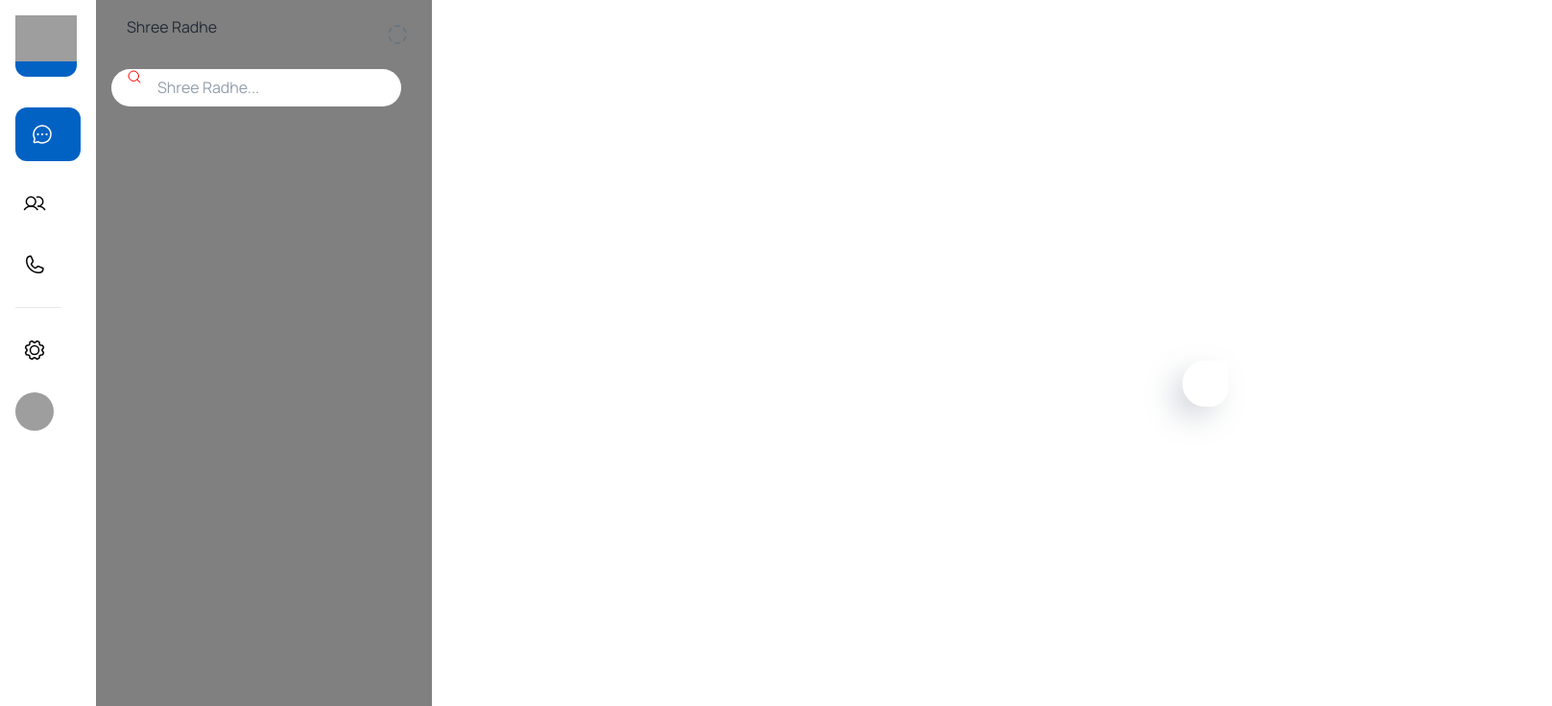
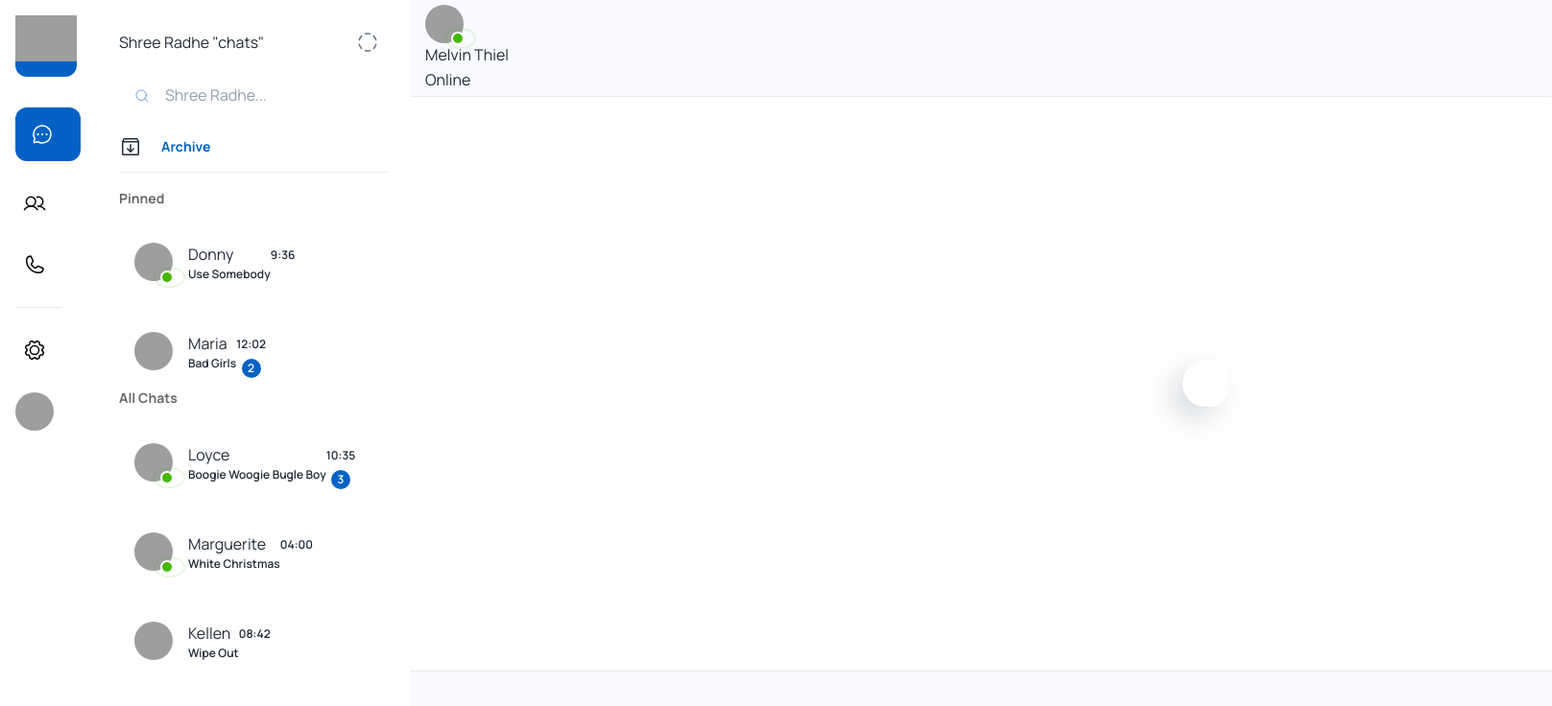
Before and after one commit to 985Abhishek/Vani-Verse-Project, a React (Create React App) app: page /app in a window 1280 px wide. Shown: the top 736 px of the page at 96% size, 1617 px wide, since content can reach past the window. Built offline with nearby package versions, Linux system fonts and the light colour scheme; grey boxes are pictures that could not be loaded; some icons are missing.

Commit message:
chatbar updated

```diff
--- /dev/null
+++ b/src/components/Conversation/index.js
@@ -0,0 +1,81 @@
+import { Box, Stack,Avatar, Badge, Typography } from "@mui/material";
+import React from "react";
+import { faker } from "@faker-js/faker";
+import {styled} from "@mui/material/styles"
+
+const StyledBadge = styled(Badge)(({ theme }) => ({
+  "& .MuiBadge-badge": {
+    backgroundColor: "#44b700",
+    color: "#44b700",
+    boxShadow: `0 0 0 2px ${theme.palette.background.paper}`,
+    "&::after": {
+      position: "absolute",
+      top: 0,
+      left: 0,
+      width: "150%",
+      height: "100%",
+      borderRadius: "50%",
+      animation: "ripple 1.2s infinite ease-in-out",
+      border: "1px solid currentColor",
+      content: '""',
+    },
+  },
+  "@keyframes ripple": {
+    "0%": {
+      transform: "scale(.8)",
+      opacity: 1,
+    },
+    "100%": {
+      transform: "scale(2.4)",
+      opacity: 0,
+    },
+  },
+}));
+
+const Conversation = () => {
+  return (
+    <Stack height={"890px"} maxHeight={"100vh"} width={"1000%"}>
+      {/* chat header */}
+      <Box
+      p={2}
+        sx={{
+          height: 100,
+          width: "100%",
+          backgroundColor: "#F8FAFF",
+          boxShadow:"0px 0px 2px rgba(0,0,0,0.25)"
+
+        }}>
+        <Stack alignItems={"center"} direction="row" justifyContent={"space-between"} sx ={{width:"100%", height:"100%"}}>
+          <Stack direction={"row"} spacing={2}>
+            <Box>
+          <StyledBadge overlap="circular"
+              anchorOrigin={{ vertical: "bottom", horizontal: "right" }}
+              variant="dot">
+                <Avatar alt={faker.name.fullName()} src={ faker.image.avatar()}/>
+              </StyledBadge>
+              <Stack spacing ={0.2}>
+                <Typography>{faker.name.fullName()}</Typography>
+                <Typography>Online</Typography>
+              </Stack>
+            </Box>
+          </Stack>
+        </Stack>
+      </Box>
+      {/* msg */}
+      <Box sx={{ flexGrow: 1, width: "100%" }}></Box>
+      {/* chat footer */}
+      <Box
+        sx={{
+          height: 100,
+          width: "100%",
+          backgroundColor: "#F8FAFF",
+          padding: "6px",
+          boxShadow:"0px 0px 2px rgba(0,0,0,0.25)"
+
+        }}
+      ></Box>
+    </Stack>
+  );
+};
+
+export default Conversation;
--- a/src/layouts/dashboard/index.js
+++ b/src/layouts/dashboard/index.js
@@ -10,13 +10,15 @@ import { faker } from "@faker-js/faker";
 
 import useSettings from "../../hooks/useSettings";
 
+
 const DashboardLayout = () => {
   const theme = useTheme();
   console.log(theme);
+  // used for check which button is selected
   const [selected, setSelected] = useState(0);
   const { onToggleMode } = useSettings();
   return (
-    <>
+    <Stack direction ="row">
       <Box
         p={2}
         sx={{
@@ -28,7 +30,7 @@ const DashboardLayout = () => {
       >
         <Stack
           direction="column"
-          allignitems={"center"}
+          allignItems={"center"}
           sx={{ width: "100%" }}
           spacing={3}
         >
@@ -88,7 +90,8 @@ const DashboardLayout = () => {
                     borderRadius: 1.5,
                   }}
                 >
-                  <IconButton sx={{ width: "max-content", color: "#fff" }}>
+                  <IconButton sx={{ width: "max-content",color:theme.palette.mode==="light"? "#fff":theme.palette.text.primary }}
+                >
                     <Gear />
                   </IconButton>
                 </Box>
@@ -97,7 +100,7 @@ const DashboardLayout = () => {
                   onClick={() => {
                     setSelected(3);
                   }}
-                  sx={{ width: "max-content", color: "#000" }}
+                  sx={{ width: "max-content", color:theme.palette.mode==="light"? "#000":theme.palette.text.primary }}
                 >
                   <Gear />
                 </IconButton>
@@ -118,7 +121,7 @@ const DashboardLayout = () => {
         </Stack>
       </Box>
       <Outlet />
-    </>
+    </Stack>
   );
 };
 
--- a/src/pages/dashboard/ChatFile.js
+++ b/src/pages/dashboard/ChatFile.js
@@ -9,9 +9,10 @@ import {
   Typography,
   Badge,
 } from "@mui/material";
+import SimpleBarStyle from "simplebar-react";
 import { ArchiveBox, CircleDashed, MagnifyingGlass } from "phosphor-react";
 import React from "react";
-import { styled, alpha } from "@mui/material/styles";
+import { styled, alpha, useTheme } from "@mui/material/styles";
 import { faker } from "@faker-js/faker";
 import { ChatList } from "../../data";
 
@@ -24,7 +25,7 @@ const StyledBadge = styled(Badge)(({ theme }) => ({
       position: "absolute",
       top: 0,
       left: 0,
-      width: "100%",
+      width: "150%",
       height: "100%",
       borderRadius: "50%",
       animation: "ripple 1.2s infinite ease-in-out",
@@ -43,74 +44,79 @@ const StyledBadge = styled(Badge)(({ theme }) => ({
     },
   },
 }));
-// this is for the chat and palced right below the archive here we'll add boxes that will represent each user
-const ChatElement = ({id, name, img, msg, time, unread, online}) => {
+// this is for the chat and placed right below the archive here we'll add boxes that will represent each user
+const ChatElement = ({ id, name, img, msg, time, unread, online }) => {
+  const theme = useTheme();
   return (
     <Box
       sx={{
-        width: "95%", // adjust the width as needed<StyledBadge
+        width: "100%", // adjust the width as needed<StyledBadge
+        // margin: "0 auto",
+        borderRadius: 1,
+        display: "flex",
+        alignItems: "center",
 
-        margin: "0 auto",
-        height: 60,
-        borderRadius: 1,
-        backgroundColor: "#90caf9",
+        backgroundColor:
+          theme.palette.mode === "Light"
+            ? "#FFF"
+            : theme.palette.background.default,
       }}
       p={2}
     >
       <Stack
         direction="row"
-        alignitems={"center"}
-        justifyContent="space-between"
+        alignItems={"center"}
+        justifycontent="space-between"
       >
         <Stack direction="row" spacing={2}>
-          {online ?
+          {online ? (
             <StyledBadge
               overlap="circular"
               anchorOrigin={{ vertical: "bottom", horizontal: "right" }}
               variant="dot"
             >
               <Avatar src={faker.image.avatar()}></Avatar>
-         </StyledBadge> : <Avatar src={faker.image.avatar()}></Avatar>}
+            </StyledBadge>
+          ) : (
+            <Avatar src={faker.image.avatar()}></Avatar>
+          )}
 
-          <Stack spacing={-0.5} sx={{ display: "flex", alignItems: "center" }}>
+          <Stack spacing={"0.3"}>
             <Typography variant="subtitles2">{name}</Typography>
-            <Typography variant="caption" marginBottom="1 auto">
-              {msg}
-            </Typography>
+            <Typography variant="caption">{msg}</Typography>
           </Stack>
-          <Stack>
-            <Stack spacing={2} left="100%" sx={{ ml: "86px" }}>
-              <Typography
-                sx={{ fontWeight: 600, mr: "80px" }}
-                variant="caption"
-              >
+        </Stack>
+        <Stack spacing={2} alignItems="center">
+          <Typography sx={{ fontWeight: 600 }} variant="caption">
             {time}
           </Typography>
           <Badge color="primary" badgeContent={unread}></Badge>
         </Stack>
       </Stack>
-        </Stack>
-      </Stack>
+
+      {/* stack 1 band hori hae  */}
     </Box>
   );
 };
-
+// just a container for search bar
 const Search = styled("div")(({ theme }) => ({
   position: "relative",
   borderRadius: 20,
-  backgroundColor: alpha(theme.palette.background.paper, 1),
+  backgroundColor: alpha(theme.palette.background.default, 1),
   marginRight: theme.spacing(2),
   marginLeft: 0,
+  width: "100%",
 }));
 // hepl us to place the search icon
 const SearchIconWrapper = styled("div")(({ theme }) => ({
-  padding: theme.spacing(0, 2),
+  padding: theme.spacing(0, 2), // padding for adjusting magnigying glass position
   height: "100%",
   position: "absolute",
   pointerEvents: "none",
   display: "flex",
-  alignitems: "center",
-  justifycontent: "center",
+  alignItems: "center",
+  justifyContent: "center",
+  // marginRight: theme.spacing(1),
 }));
 // to write in the search icon
 const StyledInputBase = styled(InputBase)(({ theme }) => ({
@@ -119,31 +125,33 @@ const StyledInputBase = styled(InputBase)(({ theme }) => ({
     padding: theme.spacing(1, 1, 1, 0),
     paddingLeft: `calc(1em + ${theme.spacing(4)})`,
     width: "100%",
+    // padding: theme.spacing(1.4, 2),
   },
 }));
 
 const ChatFile = () => {
+  const theme = useTheme();
   return (
     <Box
       sx={{
-        position: "absolute",
-        top: 0,
-        left: "100px",
-        height: "100vh",
-        width: "350px",
-        backgroundColor: "Grey",
-        boxShadow: "0px, 0px, 0px rgba(0, 0, 0,3.25)",
+        position: "relative",
+        // top:0,
+        // to join side bar with chatfile earlier there is gap between both of them but now after putting it as 0 spacing is gone
+        width: "320",
+        backgroundColor:
+          theme.palette.mode === "Light"
+            ? "#F8FAFF"
+            : theme.palette.background.paper,
+        boxShadow: "0px, 0px, 2px rgba(0, 0, 0, 0.25)",
       }}
     >
-      <Stack p={2} spacing={2}sx = {{height: "100vh",}}>
+      <Stack p={3} spacing={2} sx={{height:"100vh",}}>
         <Stack
           direction="row"
-          alignitems={"center"}
+          alignItems={"center"}
           justifyContent="space-between"
         >
-          <Typography varient="h5" sx={{ paddingLeft: "16px" }}>
-            Shree Radhe
-          </Typography>
+          <Typography varient="h5">Shree Radhe "chats"</Typography>
           <IconButton>
             <CircleDashed />
           </IconButton>
@@ -151,7 +159,7 @@ const ChatFile = () => {
         <Stack sx={{ width: "100%" }}>
           <Search>
             <SearchIconWrapper>
-              <MagnifyingGlass color="red" />
+              <MagnifyingGlass color="#709CE6" />
             </SearchIconWrapper>
             <StyledInputBase
               placeholder="Shree Radhe..."
@@ -159,31 +167,36 @@ const ChatFile = () => {
             />
           </Search>
         </Stack>
-      </Stack>
         <Stack spacing={1}>
           <Stack direction="row" alignItems={"center"} spacing={1.5}>
             <ArchiveBox size={24} />
             <Button> Archive</Button>
           </Stack>
-
           <Divider />
         </Stack>
-      <Stack direction="column" sx={{flexGrow :1, overflow: "scroll", height:"100%"}}>
+
+        {/* ise uper wali stack ko niche band karna hae */}
+
+        <Stack spacing={2.4} direction="column" sx={{flexGrow:1, overFlow: "scroll",height:"100%" }}>
+          <SimpleBarStyle timeout={500} clickOnTrack={false} >
           <Stack spacing={2.4}>
-          <Typography variant="subtitle2" sx={{ color: "#0d47a1" }}>
-            <b>Pinned</b>
+            <Typography variant="subtitle2" sx={{ color: "#676767" }}>
+              Pinned
             </Typography>
             {ChatList.filter((el) => el.pinned).map((el) => {
-           return <ChatElement {...el}/>;
+              return <ChatElement {...el} />;
             })}
           </Stack>
+
           <Stack spacing={2.4}>
-          <Typography variant="subtitle2" sx={{ color: "#0d47a1" }}>
-            <b>All chats</b>
+            <Typography variant="subtitle2" sx={{ color: "#676767" }}>
+              All Chats
             </Typography>
             {ChatList.filter((el) => !el.pinned).map((el) => {
-           return <ChatElement {...el}/>;
+              return <ChatElement {...el} />;
             })}
+          </Stack>
+          </SimpleBarStyle>
         </Stack>
       </Stack>
     </Box>
--- a/src/pages/dashboard/GeneralApp.js
+++ b/src/pages/dashboard/GeneralApp.js
@@ -1,12 +1,26 @@
-import React from "react"
-import ChatFile from "./ChatFile"
+import React from "react";
+import ChatFile from "./ChatFile";
+import { Box, Stack } from "@mui/material";
+import Conversation from "../../components/Conversation";
 
 const GeneralApp = () => {
   return (
-   <>
-   <ChatFile/>
-   </>
-  )
-}
+    <Stack direction={"row"} sc={{ width: "auto" }}>
+     <ChatFile />
+      <Box
+        sx={{
+          top :0,
+          height: "100px",
+          width: "calc(100vw-200px)",
+          backgroundColor: "#fff",
+        }}
+       >  <Conversation />
 
-export default GeneralApp
+
+      </Box>
+    </Stack>
+
+  );
+};
+
+export default GeneralApp;
```
Also changed, not shown: 1 other file (tests, documents, lock files or other folders). Lines whose indentation alone changed are shown as unchanged.
